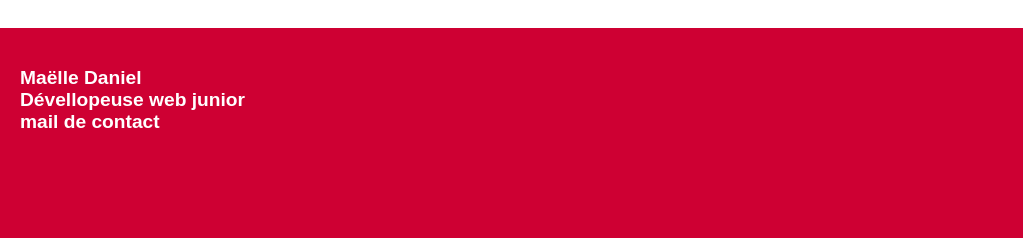
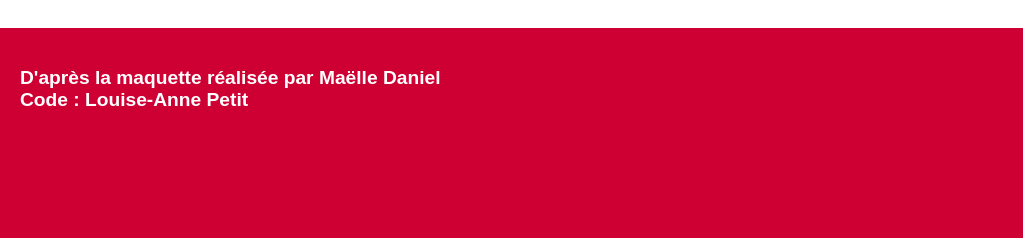
Before and after one commit to Knitpurlcode/Compteur-maquette-Maelle, a plain HTML site: page index.html in a window 1280 px wide. Shown: the part 862-1100 px from the top of the page, 0-1023 px from the left. Drawn offline with nearby package versions, Linux system fonts and the light colour scheme; a web font is replaced by a local one.

Commit message:
Update index.html

```diff
--- a/index.html
+++ b/index.html
@@ -37,9 +37,8 @@
 	<footer>
 		<div id="who">
 			<h3>
-			Maëlle Daniel<br>
-			Dévellopeuse web junior<br>
-			mail de contact
+			D'après la maquette réalisée par Maëlle Daniel<br>
+			Code : Louise-Anne Petit<br>
 			</h3>
 		</div>
 
```
